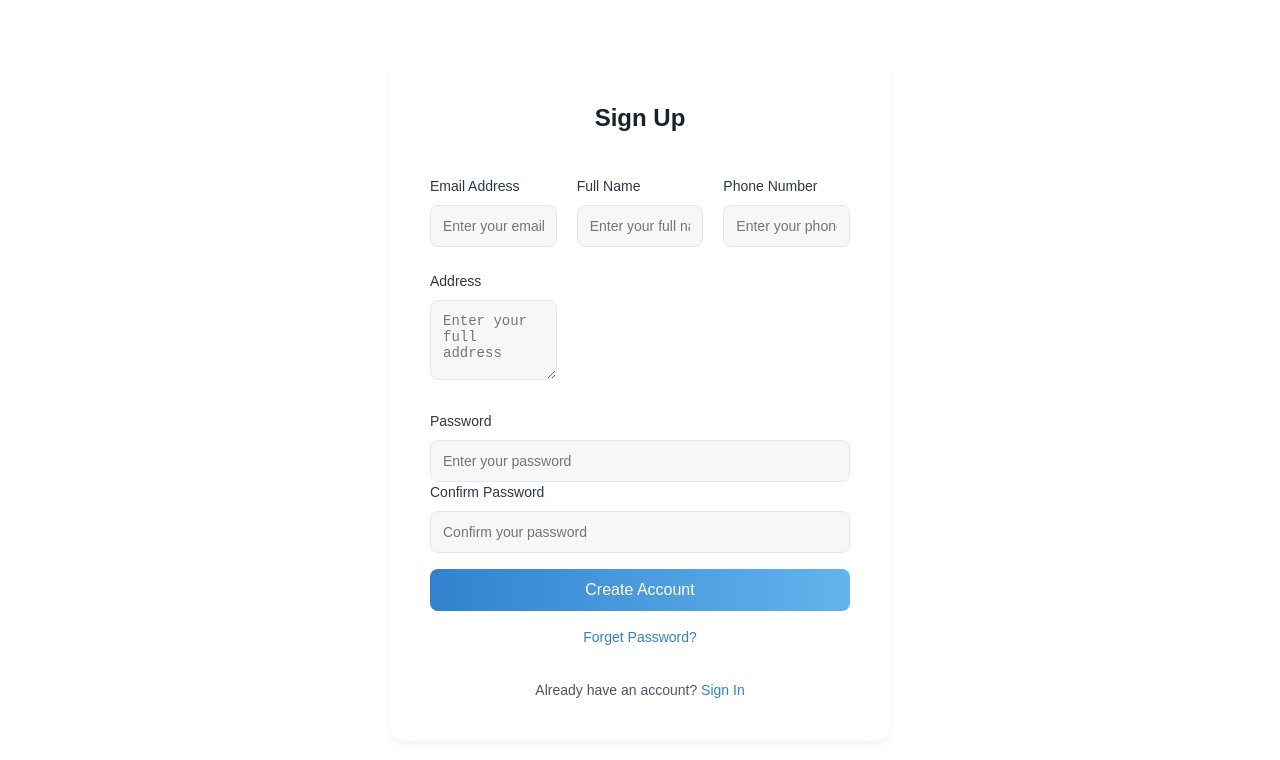
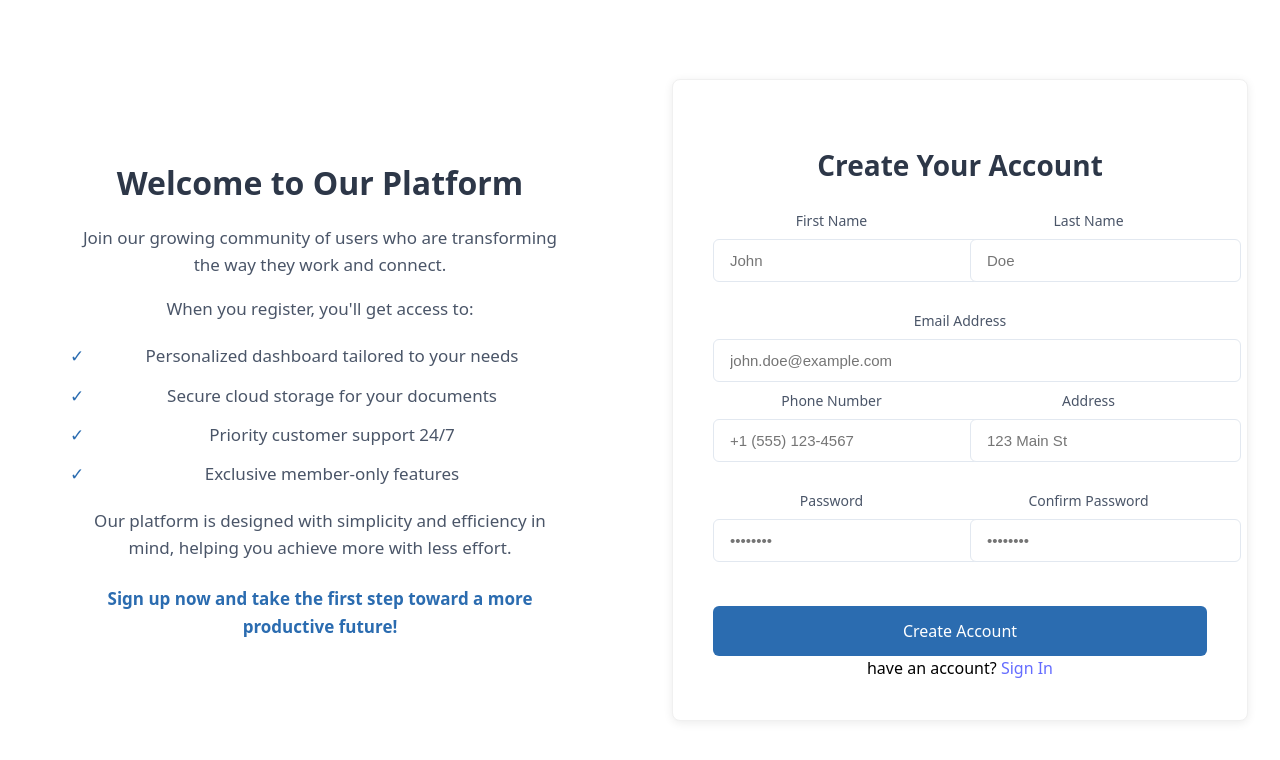
Before and after one commit to Elyes44/E-commerce_Front, a Vue app: page /register in a window 1280 px wide. Shown: the top 760 px of the page. Built offline with nearby package versions, Linux system fonts and the light colour scheme.

Commit message:
before tosts

```diff
--- a/src/components/Register.vue
+++ b/src/components/Register.vue
@@ -1,81 +1,147 @@
 <template>
-  <div class="min-h-screen flex items-center justify-center">
-    <div class="form-container">
-      <h2 class="form-title">Sign Up</h2>
+  <div class="registration-page">
+    <div class="registration-container">
+      <!-- Left Side: Welcome Content -->
+      <div class="welcome-section">
+        <div class="welcome-content">
+          <h1 class="welcome-title">Welcome to Our Platform</h1>
+          <div class="welcome-text">
+            <p>Join our growing community of users who are transforming the way they work and connect.</p>
 
-      <div v-if="errors.server" class="error-message">
-        {{ errors.server }}
+            <p>When you register, you'll get access to:</p>
+            <ul class="benefits-list">
+              <li>Personalized dashboard tailored to your needs</li>
+              <li>Secure cloud storage for your documents</li>
+              <li>Priority customer support 24/7</li>
+              <li>Exclusive member-only features</li>
+            </ul>
+
+            <p>Our platform is designed with simplicity and efficiency in mind, helping you achieve more with less effort.</p>
+
+            <p class="call-to-action">Sign up now and take the first step toward a more productive future!</p>
+          </div>
+        </div>
       </div>
 
+      <!-- Right Side: Form Card -->
+      <div class="form-section">
+        <div class="form-card">
+          <h2 class="form-title">Create Your Account</h2>
           <form @submit.prevent="handleSubmit" novalidate>
             <div class="form-row">
               <div class="form-group">
-            <label for="email">Email Address</label>
-            <input v-model="formData.email" type="email" id="email"
-              :class="{ 'error-border': errors.email && formData.email === '' }"
-              placeholder="Enter your email address" @blur="validateField('email')" @input="clearError('email')" />
-            <p v-if="errors.email" class="error-text">{{ errors.email }}</p>
+                <label for="firstName">First Name</label>
+                <input
+                  v-model="formData.firstName"
+                  @blur="validateField('firstName')"
+                  @input="clearError('firstName')"
+                  type="text"
+                  id="firstName"
+                  placeholder="John"
+                  :class="{ 'error-input': errors.firstName }"
+                />
+                <span v-if="errors.firstName" class="error-message">{{ errors.firstName }}</span>
               </div>
               <div class="form-group">
-            <label for="displayName">Full Name</label>
-            <input v-model="formData.displayName" type="text" id="displayName"
-              :class="{ 'error-border': errors.displayName && formData.displayName === '' }"
-              placeholder="Enter your full name" @blur="validateField('displayName')" @input="clearError('displayName')" />
-            <p v-if="errors.displayName" class="error-text">{{ errors.displayName }}</p>
+                <label for="lastName">Last Name</label>
+                <input
+                  v-model="formData.lastName"
+                  @blur="validateField('lastName')"
+                  @input="clearError('lastName')"
+                  type="text"
+                  id="lastName"
+                  placeholder="Doe"
+                  :class="{ 'error-input': errors.lastName }"
+                />
+                <span v-if="errors.lastName" class="error-message">{{ errors.lastName }}</span>
+              </div>
+            </div>
+
+            <div class="form-group">
+              <label for="email">Email Address</label>
+              <input
+                v-model="formData.email"
+                @blur="validateField('email')"
+                @input="clearError('email')"
+                type="email"
+                id="email"
+                placeholder="john.doe@example.com"
+                :class="{ 'error-input': errors.email }"
+              />
+              <span v-if="errors.email" class="error-message">{{ errors.email }}</span>
+            </div>
+
+            <div class="form-row">
+              <div class="form-group">
+                <label for="phone">Phone Number</label>
+                <input
+                  v-model="formData.phone"
+                  @blur="validateField('phone')"
+                  @input="clearError('phone')"
+                  type="tel"
+                  id="phone"
+                  placeholder="+1 (555) 123-4567"
+                  :class="{ 'error-input': errors.phone }"
+                />
+                <span v-if="errors.phone" class="error-message">{{ errors.phone }}</span>
               </div>
               <div class="form-group">
-            <label for="phone">Phone Number</label>
-            <input v-model="formData.phone" type="tel" id="phone"
-              :class="{ 'error-border': errors.phone && formData.phone === '' }"
-              placeholder="Enter your phone (e.g., +1234567890)" @blur="validateField('phone')" @input="clearError('phone')" />
-            <p v-if="errors.phone" class="error-text">{{ errors.phone }}</p>
+                <label for="address">Address</label>
+                <input
+                  v-model="formData.address"
+                  @blur="validateField('address')"
+                  @input="clearError('address')"
+                  type="text"
+                  id="address"
+                  placeholder="123 Main St"
+                  :class="{ 'error-input': errors.address }"
+                />
+                <span v-if="errors.address" class="error-message">{{ errors.address }}</span>
               </div>
             </div>
+
             <div class="form-row">
               <div class="form-group">
-            <label for="address">Address</label>
-            <textarea v-model="formData.address" id="address"
-              :class="{ 'error-border': errors.address && formData.address === '' }"
-              placeholder="Enter your full address" @blur="validateField('address')" @input="clearError('address')"></textarea>
-            <p v-if="errors.address" class="error-text">{{ errors.address }}</p>
-          </div>
-          <div class="form-group" style="visibility: hidden;">
-            <label> </label>
-            <input disabled />
-            <p> </p>
-          </div>
-          <div class="form-group" style="visibility: hidden;">
-            <label> </label>
-            <input disabled />
-            <p> </p>
-          </div>
-        </div>
-        <div class="form-group">
                 <label for="password">Password</label>
-          <input v-model="formData.password" type="password" id="password"
-            :class="{ 'error-border': errors.password && formData.password === '' }"
-            placeholder="Enter your password" @blur="validateField('password')" @input="clearError('password')" />
-          <p v-if="errors.password" class="error-text">{{ errors.password }}</p>
+                <input
+                  v-model="formData.password"
+                  @blur="validateField('password')"
+                  @input="clearError('password')"
+                  type="password"
+                  id="password"
+                  placeholder="••••••••"
+                  :class="{ 'error-input': errors.password }"
+                />
+                <span v-if="errors.password" class="error-message">{{ errors.password }}</span>
               </div>
               <div class="form-group">
                 <label for="confirmPassword">Confirm Password</label>
-          <input v-model="formData.confirmPassword" type="password" id="confirmPassword"
-            :class="{ 'error-border': errors.confirmPassword && formData.confirmPassword === '' }"
-            placeholder="Confirm your password" @blur="validateField('confirmPassword')" @input="clearError('confirmPassword')" />
-          <p v-if="errors.confirmPassword" class="error-text">{{ errors.confirmPassword }}</p>
+                <input
+                  v-model="formData.confirmPassword"
+                  @blur="validateField('confirmPassword')"
+                  @input="clearError('confirmPassword')"
+                  type="password"
+                  id="confirmPassword"
+                  placeholder="••••••••"
+                  :class="{ 'error-input': errors.confirmPassword }"
+                />
+                <span v-if="errors.confirmPassword" class="error-message">{{ errors.confirmPassword }}</span>
+              </div>
             </div>
 
-        <button type="submit" :disabled="isLoading">
-          {{ isLoading ? 'Registering...' : 'Create Account' }}
+            <button type="submit" :disabled="isLoading" class="sign-up-button">
+              <span v-if="isLoading">Registering...</span>
+              <span v-else>Create Account</span>
             </button>
-        <p class="forget-password">
-          <a href="/forget-password" class="link">Forget Password?</a>
-        </p>
+
+            <span style="color: black;">have an account?</span> <a href="/login" class="link">Sign In</a>
+
+            <div v-if="errors.server" class="server-error">
+              {{ errors.server }}
+            </div>
           </form>
-
-      <p class="login-link">
-        Already have an account? <a href="/login" class="link">Sign In</a>
-      </p>
+        </div>
+      </div>
     </div>
   </div>
 </template>
@@ -85,31 +151,60 @@ import { ref } from 'vue';
 import { useRouter } from 'vue-router';
 
 const formData = ref({
+  firstName: '',
+  lastName: '',
   email: '',
   password: '',
   confirmPassword: '',
-  displayName: '',
   phone: '',
   address: ''
 });
+
 const errors = ref({});
 const isLoading = ref(false);
 const router = useRouter();
 
 const FIELD_LIMITS = {
+  firstName: { min: 2, max: 50 },
+  lastName: { min: 2, max: 50 },
   email: { min: 5, max: 254 },
   password: { min: 8, max: 128 },
-  displayName: { min: 2, max: 50 },
   phone: { min: 10, max: 15 },
   address: { min: 5, max: 200 }
 };
 
 const clearError = (field) => {
+  if (errors.value[field]) {
     errors.value[field] = '';
+  }
 };
 
 const validateField = (field) => {
   const newErrors = { ...errors.value };
+
+  if (field === 'firstName') {
+    if (!formData.value.firstName?.trim()) {
+      newErrors.firstName = 'First name is required';
+    } else if (formData.value.firstName.length < FIELD_LIMITS.firstName.min) {
+      newErrors.firstName = `First name must be at least ${FIELD_LIMITS.firstName.min} characters`;
+    } else if (formData.value.firstName.length > FIELD_LIMITS.firstName.max) {
+      newErrors.firstName = `First name cannot exceed ${FIELD_LIMITS.firstName.max} characters`;
+    } else {
+      delete newErrors.firstName;
+    }
+  }
+
+  if (field === 'lastName') {
+    if (!formData.value.lastName?.trim()) {
+      newErrors.lastName = 'Last name is required';
+    } else if (formData.value.lastName.length < FIELD_LIMITS.lastName.min) {
+      newErrors.lastName = `Last name must be at least ${FIELD_LIMITS.lastName.min} characters`;
+    } else if (formData.value.lastName.length > FIELD_LIMITS.lastName.max) {
+      newErrors.lastName = `Last name cannot exceed ${FIELD_LIMITS.lastName.max} characters`;
+    } else {
+      delete newErrors.lastName;
+    }
+  }
 
   if (field === 'email') {
     if (!formData.value.email) {
@@ -161,18 +256,6 @@ const validateField = (field) => {
     }
   }
 
-  if (field === 'displayName') {
-    if (!formData.value.displayName?.trim()) {
-      newErrors.displayName = 'Full name is required';
-    } else if (formData.value.displayName.length < FIELD_LIMITS.displayName.min) {
-      newErrors.displayName = `Name must be at least ${FIELD_LIMITS.displayName.min} characters`;
-    } else if (formData.value.displayName.length > FIELD_LIMITS.displayName.max) {
-      newErrors.displayName = `Name cannot exceed ${FIELD_LIMITS.displayName.max} characters`;
-    } else {
-      delete newErrors.displayName;
-    }
-  }
-
   if (field === 'address') {
     if (!formData.value.address?.trim()) {
       newErrors.address = 'Address is required';
@@ -189,7 +272,7 @@ const validateField = (field) => {
 };
 
 const validateForm = () => {
-  const fields = ['email', 'phone', 'password', 'confirmPassword', 'displayName', 'address'];
+  const fields = ['firstName', 'lastName', 'email', 'phone', 'password', 'confirmPassword', 'address'];
   fields.forEach(validateField);
   return Object.keys(errors.value).length === 0;
 };
@@ -206,9 +289,10 @@ const handleSubmit = async () => {
         'Content-Type': 'application/json',
       },
       body: JSON.stringify({
+        firstName: formData.value.firstName,
+        lastName: formData.value.lastName,
         email: formData.value.email,
         password: formData.value.password,
-        displayName: formData.value.displayName,
         phone: formData.value.phone,
         address: formData.value.address
       })
@@ -232,153 +316,221 @@ const handleSubmit = async () => {
 </script>
 
 <style>
-/* Global CSS styles */
-* {
+/* Reset all margins and padding for the entire page */
+html, body {
   margin: 0;
   padding: 0;
-  box-sizing: border-box;
+  width: 100%;
+  height: 100%;
+  background-color: #ffffff !important;
+  overflow-x: hidden; /* Prevents horizontal scroll */
+}
+</style>
+
+<style scoped>
+/* Root container that covers the ENTIRE page */
+.registration-page {
+  position: absolute;
+  top: 0;
+  left: 0;
+  right: 0;
+  bottom: 0;
+  background-color: #ffffff;
+  overflow: auto;
 }
 
-body {
+/* Main content container */
+.registration-container {
+  display: flex;
+  min-height: 100vh;
+  width: 100%;
+  max-width: 1400px;
+  margin: 0 auto;
   background-color: #ffffff;
-  font-family: Arial, sans-serif;
 }
 
-.form-container {
+/* Welcome section (left side) */
+.welcome-section {
+  flex: 1;
+  display: flex;
+  align-items: center;
+  justify-content: center;
+  padding: 2rem;
   background-color: #ffffff;
-  padding: 40px;
-  border-radius: 16px;
-  box-shadow: 0 4px 10px rgba(0, 0, 0, 0.05);
+}
+
+.welcome-content {
+  max-width: 500px;
+  padding: 1.5rem;
+}
+
+.welcome-title {
+  font-size: 2rem;
+  color: #2d3748;
+  margin-bottom: 1.5rem;
+  font-weight: 700;
+}
+
+.welcome-text {
+  color: #4a5568;
+  line-height: 1.6;
+  font-size: 1.0625rem;
+}
+
+.benefits-list {
+  margin: 1.25rem 0;
+  padding-left: 1.5rem;
+  list-style-type: none;
+}
+
+.benefits-list li {
+  margin-bottom: 0.75rem;
+  position: relative;
+}
+
+.benefits-list li:before {
+  content: "✓";
+  position: absolute;
+  left: -1.5rem;
+  color: #2b6cb0;
+  font-weight: bold;
+}
+
+.call-to-action {
+  font-weight: 600;
+  color: #2b6cb0;
+  margin-top: 1.5rem;
+}
+
+/* Form section (right side) */
+.form-section {
+  flex: 1;
+  display: flex;
+  align-items: center;
+  justify-content: center;
+  padding: 2rem;
+  background-color: #ffffff;
+}
+
+.form-card {
   width: 100%;
   max-width: 500px;
-  text-align: center;
+  background: #ffffff;
+  border-radius: 8px;
+  padding: 2.5rem;
+  box-shadow: 0 2px 10px rgba(0, 0, 0, 0.08);
+  border: 1px solid #f0f0f0;
 }
 
 .form-title {
-  font-size: 24px;
+  font-size: 1.75rem;
+  color: #2d3748;
+  margin-bottom: 1.5rem;
   font-weight: 600;
-  color: #1a202c;
-  margin-bottom: 40px;
+  text-align: center;
 }
 
 .form-row {
   display: flex;
-  gap: 20px;
-  margin-bottom: 24px;
+  gap: 1.25rem;
+  margin-bottom: 1.25rem;
 }
 
 .form-group {
   flex: 1;
-  text-align: left;
+  margin-bottom: 0.5rem;
+  position: relative;
 }
 
 .form-group label {
   display: block;
-  font-size: 14px;
+  font-size: 0.875rem;
+  color: #4a5568;
+  margin-bottom: 0.5rem;
   font-weight: 500;
-  color: #2d3748;
-  margin-bottom: 8px;
 }
 
-.form-group input,
-.form-group textarea {
+.form-group input {
   width: 100%;
-  padding: 12px;
+  padding: 0.75rem 1rem;
   border: 1px solid #e2e8f0;
-  border-radius: 8px;
-  font-size: 14px;
-  background-color: #f7f7f7;
-  transition: border-color 0.3s, box-shadow 0.3s;
-  resize: vertical; /* Allows vertical resizing for textarea */
+  border-radius: 6px;
+  font-size: 0.9375rem;
+  color: #1a202c;
+  background-color: #ffffff;
+  transition: all 0.2s ease;
 }
 
-.form-group textarea {
-  min-height: 80px; /* Default size for textarea */
-}
-
-.form-group input.error-border,
-.form-group textarea.error-border {
+.form-group input.error-input {
   border-color: #e53e3e;
 }
 
-.form-group input:focus,
-.form-group textarea:focus {
+.form-group input:focus {
   outline: none;
-  border-color: #3182ce;
-  box-shadow: 0 0 0 3px rgba(49, 130, 206, 0.2);
-}
-
-.form-group .error-text {
-  color: #e53e3e;
-  font-size: 12px;
-  margin-top: 4px;
-  text-align: left;
+  border-color: #4299e1;
+  box-shadow: 0 0 0 3px rgba(66, 153, 225, 0.16);
 }
 
 .error-message {
-  background-color: #fef2f2;
-  border-left: 4px solid #e53e3e;
-  color: #742a2a;
-  padding: 12px 16px;
-  border-radius: 8px;
-  margin-bottom: 32px;
-  text-align: left;
+  color: #e53e3e;
+  font-size: 0.75rem;
+  margin-top: 0.25rem;
+  display: block;
 }
 
-button {
+.server-error {
+  color: #e53e3e;
+  font-size: 0.875rem;
+  margin-top: 1rem;
+  text-align: center;
+}
+
+.sign-up-button {
   width: 100%;
-  padding: 12px;
-  background: linear-gradient(to right, #3182ce, #63b3ed);
+  padding: 0.875rem;
+  background-color: #2b6cb0;
   color: #ffffff;
-  font-size: 16px;
+  font-size: 1rem;
   font-weight: 500;
   border: none;
-  border-radius: 8px;
+  border-radius: 6px;
   cursor: pointer;
-  transition: background 0.3s, transform 0.3s;
-  margin-top: 16px;
+  margin-top: 1rem;
+  transition: background-color 0.2s ease;
 }
 
-button:hover:not(:disabled) {
-  background: linear-gradient(to right, #2b6cb0, #4299e1);
-  transform: translateY(-2px);
+.sign-up-button:hover:not(:disabled) {
+  background-color: #2c5282;
 }
 
-button:disabled {
-  opacity: 0.5;
+.sign-up-button:disabled {
+  opacity: 0.7;
   cursor: not-allowed;
 }
 
-.forget-password {
-  margin-top: 16px;
-  font-size: 14px;
-  color: #4a5568;
+/* Responsive Design */
+@media (max-width: 768px) {
+  .registration-container {
+    flex-direction: column;
+  }
+
+  .welcome-section,
+  .form-section {
+    padding: 1.5rem;
+  }
+
+  .form-row {
+    flex-direction: column;
+    gap: 0;
+  }
+
+  .welcome-content {
     text-align: center;
   }
 
-.forget-password .link {
-  color: #3182ce;
-  text-decoration: none;
-  font-weight: 500;
+  .benefits-list {
+    text-align: left;
+    display: inline-block;
   }
-
-.forget-password .link:hover {
-  text-decoration: underline;
-}
-
-.login-link {
-  margin-top: 32px;
-  font-size: 14px;
-  color: #4a5568;
-}
-
-.login-link .link {
-  color: #3182ce;
-  text-decoration: none;
-  font-weight: 500;
-}
-
-.login-link .link:hover {
-  text-decoration: underline;
 }
 </style>
```
Lines whose indentation alone changed are shown as unchanged.
